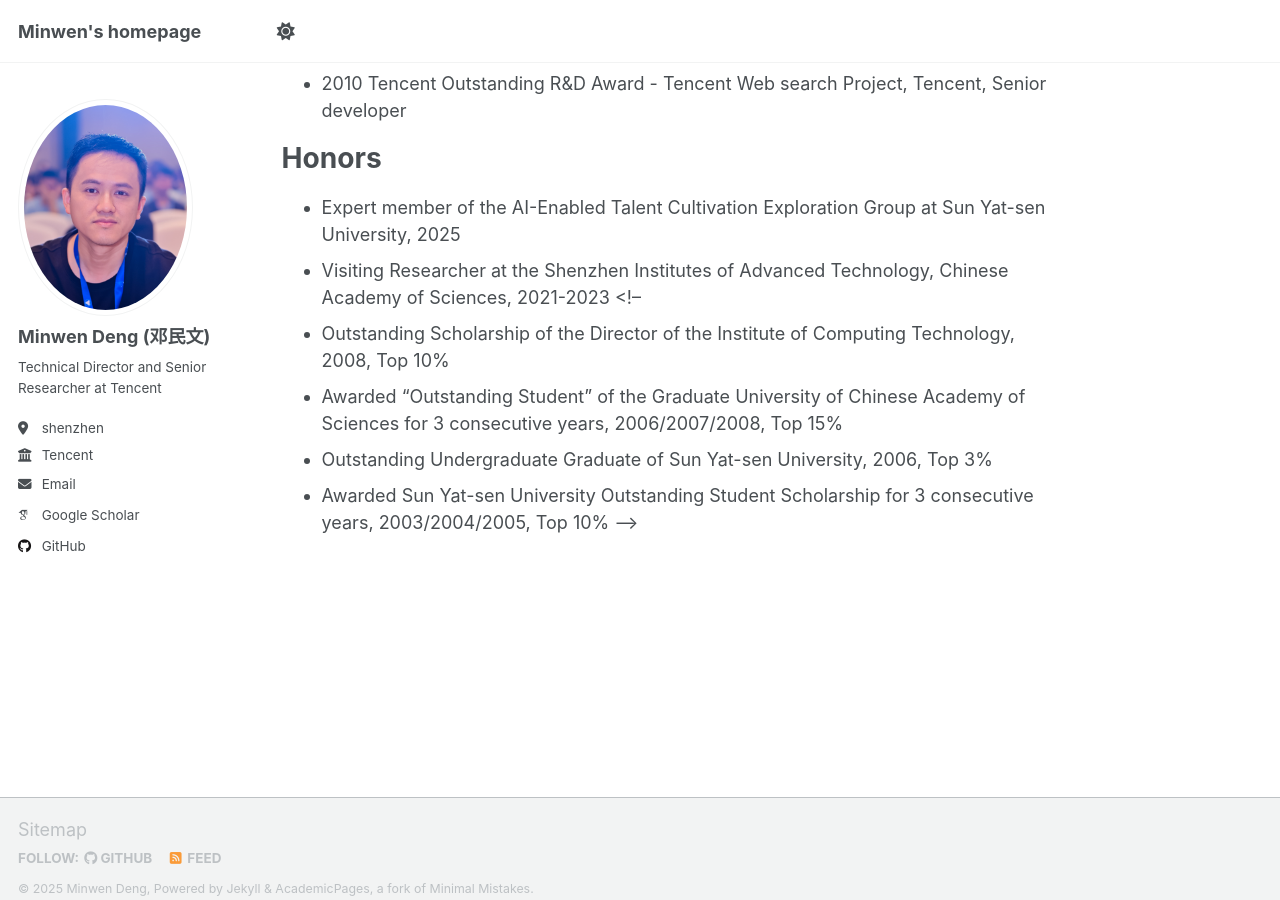
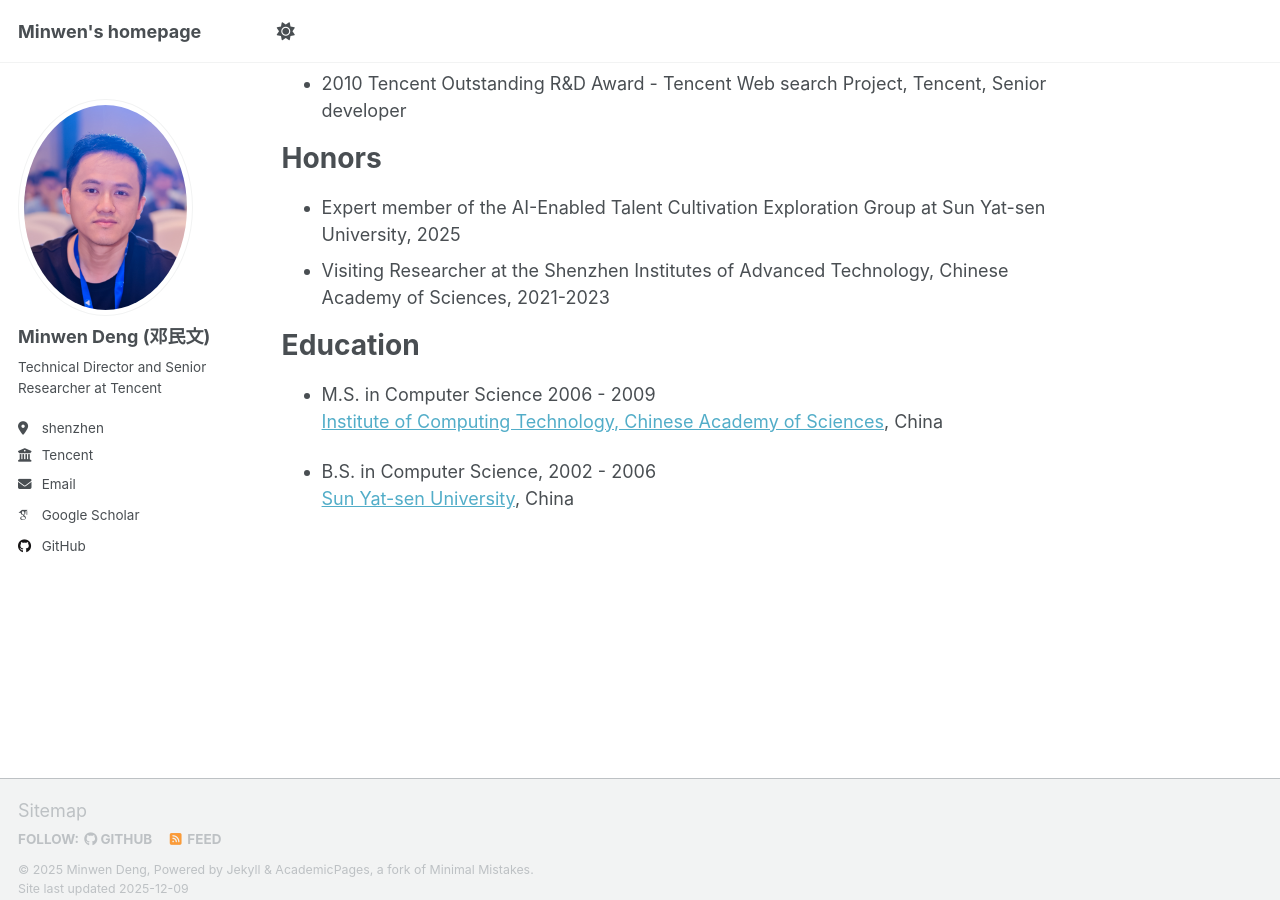
Before and after one commit to dengminwen/dengminwen.github.io, a Jekyll site: the page built from _pages/about.md, in a window 1280 px wide and 900 px high, scrolled down 1634 px. Built offline with Jekyll 4.4.1, drawn with Linux system fonts in a browser that asks for light colours; some web fonts are replaced; a script that is not in the unit is left out.

Commit message:
Update about.md

```diff
--- a/_pages/about.md
+++ b/_pages/about.md
@@ -51,9 +51,11 @@ Honors
 ======
 - Expert member of the AI-Enabled Talent Cultivation Exploration Group at Sun Yat-sen University, 2025
 - Visiting Researcher at the Shenzhen Institutes of Advanced Technology, Chinese Academy of Sciences, 2021-2023
-<!--
-- Outstanding Scholarship of the Director of the Institute of Computing Technology, 2008, Top 10%
-- Awarded "Outstanding Student" of the Graduate University of Chinese Academy of Sciences for 3 consecutive years, 2006/2007/2008, Top 15%
-- Outstanding Undergraduate Graduate of Sun Yat-sen University, 2006, Top 3%
-- Awarded Sun Yat-sen University Outstanding Student Scholarship for 3 consecutive years, 2003/2004/2005, Top 10%
--->
+
+Education
+======
+- M.S. in Computer Science 2006 - 2009 <br>
+[Institute of Computing Technology, Chinese Academy of Sciences](https://www.ict.ac.cn/), China
+
+- B.S. in Computer Science, 2002 - 2006 <br>
+[Sun Yat-sen University](https://www.sysu.edu.cn/), China
```
